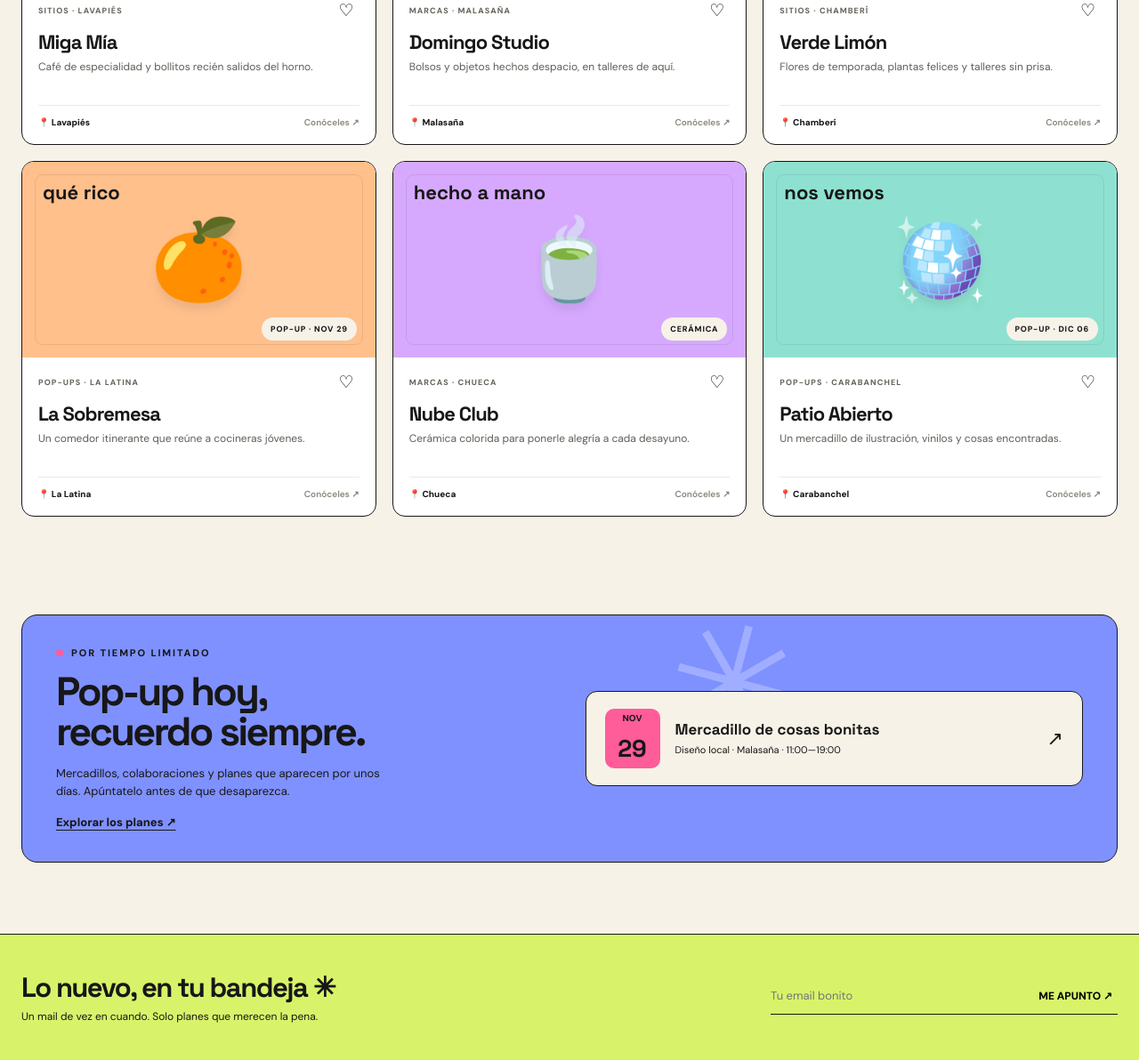
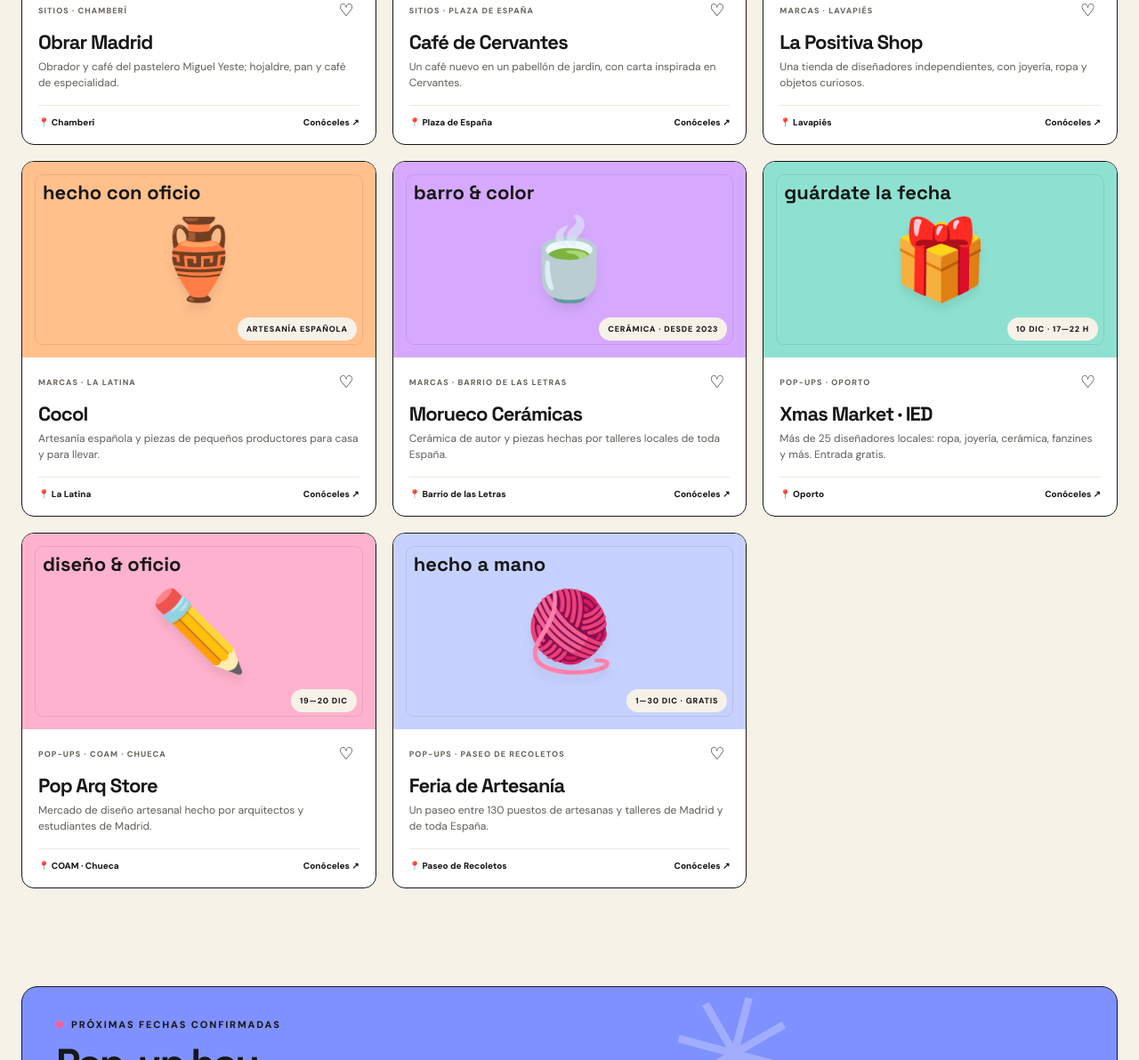
Before and after one commit to mparraieu2025-gif/theplacetobemadrid, a plain HTML site: page index.html in a window 1280 px wide. Shown: the part 1150-2342 px from the top of the page at 89% size. Drawn offline with Linux system fonts and the light colour scheme.

Commit message:
Actualiza la guía con sitios reales y agenda confirmada

```diff
--- a/index.html
+++ b/index.html
@@ -27,29 +27,30 @@
 </head>
 <body>
   <div class="topline">La ciudad tiene <span>cosas nuevas</span> que contarte ✳</div>
-  <header class="wrap"><a class="logo" href="#inicio">the place to be<i>.</i></a><nav><a class="nav-hide" href="#descubre">Descubre</a><a class="nav-mid" href="#popups">Pop-ups</a><a class="nav-hide" href="#newsletter">La carta</a><a class="submit" href="mailto:hola@recienmadrid.com?subject=Quiero%20salir%20en%20the%20place%20to%20be">Añade tu sitio ↗</a></nav></header>
+  <header class="wrap"><a class="logo" href="#inicio">the place to be<i>.</i></a><nav><a class="nav-hide" href="#descubre">Descubre</a><a class="nav-mid" href="#popups">Pop-ups</a><a class="nav-hide" href="#newsletter">La carta</a><a class="submit" href="#newsletter">¿Tienes un proyecto? ↗</a></nav></header>
   <main>
-    <section class="hero wrap" id="inicio"><div><div class="eyebrow">Tu guía de lo que acaba de llegar</div><h1>Madrid está<br><em>pasando.</em></h1><p>Marcas con algo que decir, sitios que todavía son secreto y pop-ups que duran lo justo. Todo lo nuevo de Madrid, en un solo sitio.</p><div class="hero-actions"><a class="pill" href="#descubre">Vamos a descubrir ↘</a><a class="text-link" href="#popups">Ver próximos pop-ups</a></div></div><div class="hero-art"><div class="little-star">✳</div><div class="sun"></div><div class="hero-sticker">HECHO<br>AQUÍ<br>CON ✷</div><div class="hero-card"><b>Un plan nuevo te espera</b><span class="flower">✿</span></div><div class="hero-label">📍 Madrid, obvio</div></div></section>
-    <div class="ticker"><span>Marcas nuevas</span><b>✳</b><span>Sitios con encanto</span><b>✳</b><span>Planes por descubrir</span><b>✳</b><span>Marcas nuevas</span><b>✳</b><span>Sitios con encanto</span></div>
-    <section class="discover wrap" id="descubre"><div class="section-head"><div><div class="eyebrow">Tu próximo flechazo</div><h2>¿Qué te apetece?</h2></div><p>Pequeños proyectos, grandes vibes.</p></div><div class="filters" role="group" aria-label="Filtrar por tipo"><button class="filter active" data-filter="Todo">Todo</button><button class="filter" data-filter="Marcas">Marcas</button><button class="filter" data-filter="Sitios">Sitios</button><button class="filter" data-filter="Pop-ups">Pop-ups</button><label class="search"><input id="search" type="search" placeholder="Barrio, plan, antojo…" aria-label="Buscar"></label></div><div class="grid" id="cards"></div></section>
-    <section class="popups wrap" id="popups"><div class="pop-panel"><div><div class="eyebrow">Por tiempo limitado</div><h2>Pop-up hoy,<br>recuerdo siempre.</h2><p>Mercadillos, colaboraciones y planes que aparecen por unos días. Apúntatelo antes de que desaparezca.</p><a class="text-link" href="#descubre">Explorar los planes ↗</a></div><div class="event"><div class="date">NOV<b>29</b></div><div><h3>Mercadillo de cosas bonitas</h3><p>Diseño local · Malasaña · 11:00—19:00</p></div><span class="event-arrow">↗</span></div></div></section>
-    <section class="newsletter" id="newsletter"><div class="wrap news-inner"><div><h2>Lo nuevo, en tu bandeja ✳</h2><p>Un mail de vez en cuando. Solo planes que merecen la pena.</p></div><form class="signup" id="signup"><input type="email" placeholder="Tu email bonito" aria-label="Tu email" required><button type="submit">ME APUNTO ↗</button></form></div><div class="wrap signup-status" id="signup-status" aria-live="polite"></div></section>
+    <section class="hero wrap" id="inicio"><div><div class="eyebrow">Una guía local, hecha para curiosear</div><h1>Madrid está<br><em>pasando.</em></h1><p>Marcas independientes, sitios con personalidad y pop-ups que duran lo justo. Planes reales para mirar Madrid con otros ojos.</p><div class="hero-actions"><a class="pill" href="#descubre">Vamos a descubrir ↘</a><a class="text-link" href="#popups">Ver próximos pop-ups</a></div></div><div class="hero-art"><div class="little-star">✳</div><div class="sun"></div><div class="hero-sticker">HECHO<br>AQUÍ<br>CON ✷</div><div class="hero-card"><b>Un plan nuevo te espera</b><span class="flower">✿</span></div><div class="hero-label">📍 Madrid, obvio</div></div></section>
+    <div class="ticker"><span>Diseño local</span><b>✳</b><span>Sitios con encanto</span><b>✳</b><span>Planes por descubrir</span><b>✳</b><span>Marcas independientes</span><b>✳</b><span>Madrid creativo</span></div>
+    <section class="discover wrap" id="descubre"><div class="section-head"><div><div class="eyebrow">Tu próximo flechazo</div><h2>¿Qué te apetece?</h2></div><p>Proyectos reales, buenas vibes.</p></div><div class="filters" role="group" aria-label="Filtrar por tipo"><button class="filter active" data-filter="Todo">Todo</button><button class="filter" data-filter="Marcas">Marcas</button><button class="filter" data-filter="Sitios">Sitios</button><button class="filter" data-filter="Pop-ups">Pop-ups</button><label class="search"><input id="search" type="search" placeholder="Barrio, plan, antojo…" aria-label="Buscar"></label></div><div class="grid" id="cards"></div></section>
+    <section class="popups wrap" id="popups"><div class="pop-panel"><div><div class="eyebrow">Próximas fechas confirmadas</div><h2>Pop-up hoy,<br>recuerdo siempre.</h2><p>Mercadillos y encuentros de diseño que aparecen por unos días. Guarda el plan y comprueba los detalles antes de ir.</p><a class="text-link" href="#descubre">Explorar la agenda ↗</a></div><a class="event" href="https://www.ied.es/eventos/xmas-market-ied-madrid-10-de-diciembre-ied-madrid-design-district" target="_blank" rel="noopener"><div class="date">DIC<b>10</b></div><div><h3>Xmas Market · IED Madrid</h3><p>Diseño local · Oporto · 17:00—22:00 · Gratis</p></div><span class="event-arrow">↗</span></a></div></section>
+    <section class="newsletter" id="newsletter"><div class="wrap news-inner"><div><h2>¿Tienes un proyecto? ✳</h2><p>Estamos preparando el canal para recibir recomendaciones. Muy pronto podrás proponer tu sitio.</p></div><a class="text-link" href="#descubre">Mientras, descubre Madrid ↗</a></div></section>
   </main>
-  <footer class="wrap"><a class="foot-logo" href="#inicio">the place to be.</a><span>Una guía independiente para enamorarse de Madrid.</span><div class="foot-links"><a href="#descubre">Instagram ↗</a><a href="mailto:hola@recienmadrid.com">Escríbenos ↗</a></div></footer><div class="demo-note">Los proyectos y planes de esta demo son ejemplos para dar forma a la guía.</div>
+  <footer class="wrap"><a class="foot-logo" href="#inicio">the place to be.</a><span>Una guía independiente para enamorarse de Madrid.</span><div class="foot-links"><a href="#descubre">Explorar la guía ↗</a><a href="#popups">Agenda ↗</a></div></footer><div class="demo-note">Fichas y eventos enlazan a sus páginas oficiales. Agenda consultada el 23 de noviembre de 2026; confirma horarios antes de ir.</div>
   <script>
     const places=[
-      {name:'Miga Mía',type:'Sitios',area:'Lavapiés',desc:'Café de especialidad y bollitos recién salidos del horno.',emoji:'🥐',color:'v1',scribble:'mmm…',stamp:'café & bakery'},
-      {name:'Domingo Studio',type:'Marcas',area:'Malasaña',desc:'Bolsos y objetos hechos despacio, en talleres de aquí.',emoji:'👜',color:'v2',scribble:'hecho aquí',stamp:'diseño local'},
-      {name:'Verde Limón',type:'Sitios',area:'Chamberí',desc:'Flores de temporada, plantas felices y talleres sin prisa.',emoji:'🌼',color:'v3',scribble:'grow happy',stamp:'flores & plantas'},
-      {name:'La Sobremesa',type:'Pop-ups',area:'La Latina',desc:'Un comedor itinerante que reúne a cocineras jóvenes.',emoji:'🍊',color:'v4',scribble:'qué rico',stamp:'pop-up · nov 29'},
-      {name:'Nube Club',type:'Marcas',area:'Chueca',desc:'Cerámica colorida para ponerle alegría a cada desayuno.',emoji:'🍵',color:'v5',scribble:'hecho a mano',stamp:'cerámica'},
-      {name:'Patio Abierto',type:'Pop-ups',area:'Carabanchel',desc:'Un mercadillo de ilustración, vinilos y cosas encontradas.',emoji:'🪩',color:'v6',scribble:'nos vemos',stamp:'pop-up · dic 06'}
+      {name:'Obrar Madrid',type:'Sitios',area:'Chamberí',desc:'Obrador y café del pastelero Miguel Yeste; hojaldre, pan y café de especialidad.',emoji:'🥐',color:'v1',scribble:'hecho cada día',stamp:'obrador · desde 2024',url:'https://www.instagram.com/obrarmadrid/'},
+      {name:'Café de Cervantes',type:'Sitios',area:'Plaza de España',desc:'Un café nuevo en un pabellón de jardín, con carta inspirada en Cervantes.',emoji:'☕',color:'v2',scribble:'hola, Madrid',stamp:'abierto en 2026',url:'https://grupocasaremigio.com/restaurantes/nueva-apertura-madrid/'},
+      {name:'La Positiva Shop',type:'Marcas',area:'Lavapiés',desc:'Una tienda de diseñadores independientes, con joyería, ropa y objetos curiosos.',emoji:'👜',color:'v3',scribble:'diseño local',stamp:'multi-marca',url:'https://www.esmadrid.com/compras/positiva-shop'},
+      {name:'Cocol',type:'Marcas',area:'La Latina',desc:'Artesanía española y piezas de pequeños productores para casa y para llevar.',emoji:'🏺',color:'v4',scribble:'hecho con oficio',stamp:'artesanía española',url:'https://cocolmadrid.es/es/'},
+      {name:'Morueco Cerámicas',type:'Marcas',area:'Barrio de las Letras',desc:'Cerámica de autor y piezas hechas por talleres locales de toda España.',emoji:'🍵',color:'v5',scribble:'barro & color',stamp:'cerámica · desde 2023',url:'https://www.esmadrid.com/en/shopping/morueco-ceramicas'},
+      {name:'Xmas Market · IED',type:'Pop-ups',area:'Oporto',desc:'Más de 25 diseñadores locales: ropa, joyería, cerámica, fanzines y más. Entrada gratis.',emoji:'🎁',color:'v6',scribble:'guárdate la fecha',stamp:'10 dic · 17—22 h',url:'https://www.ied.es/eventos/xmas-market-ied-madrid-10-de-diciembre-ied-madrid-design-district'},
+      {name:'Pop Arq Store',type:'Pop-ups',area:'COAM · Chueca',desc:'Mercado de diseño artesanal hecho por arquitectos y estudiantes de Madrid.',emoji:'✏️',color:'v1',scribble:'diseño & oficio',stamp:'19—20 dic',url:'https://www.coam.org/actualidad-agenda-coam-convocatoria-para-la-participacion-en-el-mercado-de-diseno-de-arquitectos-pop-arq-store-patricia-fernandez-haring/'},
+      {name:'Feria de Artesanía',type:'Pop-ups',area:'Paseo de Recoletos',desc:'Un paseo entre 130 puestos de artesanas y talleres de Madrid y de toda España.',emoji:'🧶',color:'v2',scribble:'hecho a mano',stamp:'1—30 dic · gratis',url:'https://www.esmadrid.com/en/whats-on/madrid-arts-and-crafts-fair'}
     ];
     let active='Todo';
     const grid=document.querySelector('#cards');
-    function render(){const q=document.querySelector('#search').value.trim().toLowerCase();const found=places.filter(p=>(active==='Todo'||p.type===active)&&`${p.name} ${p.type} ${p.area} ${p.desc}`.toLowerCase().includes(q));grid.innerHTML=found.length?found.map((p,i)=>`<article class="card"><div class="visual ${p.color}"><span class="scribble">${p.scribble}</span><span class="emoji">${p.emoji}</span><span class="stamp">${p.stamp}</span></div><div class="card-info"><div class="card-top"><span class="tag">${p.type} · ${p.area}</span><button class="heart" aria-label="Guardar ${p.name}" aria-pressed="false">♡</button></div><h3>${p.name}</h3><p>${p.desc}</p><div class="meta"><span>📍 ${p.area}</span><span>Conóceles ↗</span></div></div></article>`).join(''):'<div class="no-results">No encontramos nada por aquí… prueba con otro barrio o categoría ✳</div>';document.querySelectorAll('.heart').forEach(b=>b.addEventListener('click',()=>{b.classList.toggle('saved');b.textContent=b.classList.contains('saved')?'♥':'♡';b.setAttribute('aria-pressed',b.classList.contains('saved'))}))}
+    function render(){const q=document.querySelector('#search').value.trim().toLowerCase();const found=places.filter(p=>(active==='Todo'||p.type===active)&&`${p.name} ${p.type} ${p.area} ${p.desc}`.toLowerCase().includes(q));grid.innerHTML=found.length?found.map(p=>`<article class="card"><div class="visual ${p.color}"><span class="scribble">${p.scribble}</span><span class="emoji">${p.emoji}</span><span class="stamp">${p.stamp}</span></div><div class="card-info"><div class="card-top"><span class="tag">${p.type} · ${p.area}</span><button class="heart" aria-label="Guardar ${p.name}" aria-pressed="false">♡</button></div><h3><a href="${p.url}" target="_blank" rel="noopener">${p.name}</a></h3><p>${p.desc}</p><div class="meta"><span>📍 ${p.area}</span><a href="${p.url}" target="_blank" rel="noopener">Conóceles ↗</a></div></div></article>`).join(''):'<div class="no-results">No encontramos nada por aquí… prueba con otro barrio o categoría ✳</div>';document.querySelectorAll('.heart').forEach(b=>b.addEventListener('click',()=>{b.classList.toggle('saved');b.textContent=b.classList.contains('saved')?'♥':'♡';b.setAttribute('aria-pressed',b.classList.contains('saved'))}))}
     document.querySelectorAll('.filter').forEach(b=>b.addEventListener('click',()=>{document.querySelector('.filter.active').classList.remove('active');b.classList.add('active');active=b.dataset.filter;render()}));document.querySelector('#search').addEventListener('input',render);render();
-    document.querySelector('#signup').addEventListener('submit',e=>{e.preventDefault();document.querySelector('#signup-status').textContent='¡Apuntada! En cuanto tengamos novedades, te escribimos ✳';e.target.reset()});
   </script>
 </body>
 </html>
```
